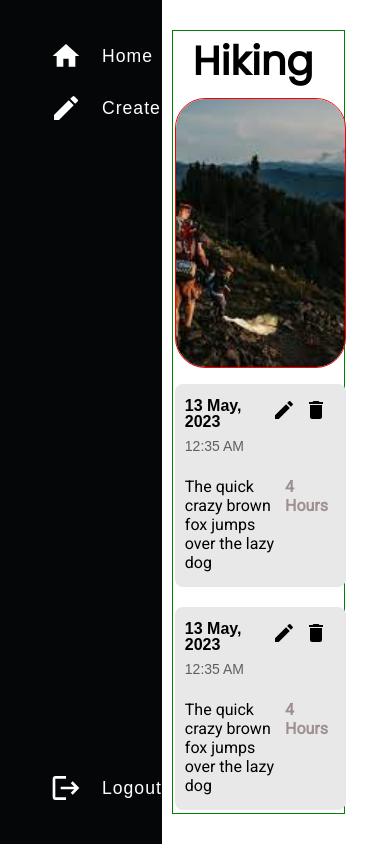
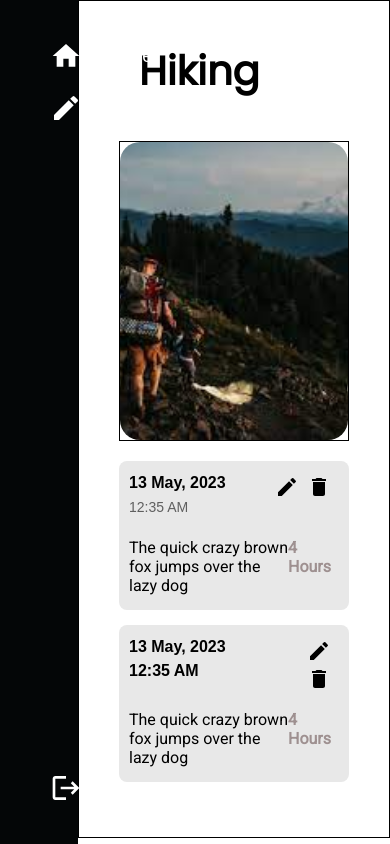
Before and after one commit to Mudabir-NaQvi/Exercise-Tracker-Frontend, a React (Vite) app in the folder vite-project/: page /details in a window 390 px wide. Built offline with nearby package versions, Linux system fonts and the light colour scheme; no server answers.

Commit message:
Added Details card

```diff
--- a/vite-project/src/Components/Details/CardsDetails.css
+++ b/vite-project/src/Components/Details/CardsDetails.css
@@ -16,17 +16,23 @@ body {
 .main__container {
   display: flex;
   flex-direction: row;
+  height: fit-content;
+  margin-bottom: 20px;
 }
 /* side bar container */
 .sidebar__container {
-  flex: 10%;
+  flex: 0.2;
+  position: fixed;
+  width: 20%;
 }
 /* details card */
 .details__card {
-  flex: 90%;
+  flex: 1;
   display: flex;
   flex-direction: column;
-  margin: 30px 45px;
+  border:1px solid black;
+  padding:40px;
+  margin-left: 20%;
 }
 
 /* heading card */
@@ -40,19 +46,28 @@ body {
   color: #000000;
 }
 /* image card */
+.detail__image__container{
+  max-width:500px;
+  height:300px;
+  margin:20px 0;
+  border:1px solid black;
+}
 .detail__image__container > img {
-  width: 572px;
-  height: 270px;
-  border-radius: 30px;
+  width: 100%;
+  height:100%;
+  border-radius: 20px;
   margin-bottom: 20px;
+  object-fit:cover;
 }
 /* details container */
 .details__container {
   background: #e8e8e8;
-  width: 1124px;
+  max-width:900px;
   height: auto;
   margin-bottom: 15px;
   border-radius: 8px;
+  width: 100%;
+
 }
 /* details up card */
 .detail__up__container {
@@ -71,13 +86,13 @@ body {
   line-height: 16px;
 }
 /* time in details */
-#left__time__details {
+#left__time__detail {
   font-size: 14px;
   color: #5f5f5f;
   font-weight: normal;
 }
 /* In details UP right details icons */
-.right__details {
+.right__detail {
   display: flex;
   gap: 8px;
 }
@@ -97,35 +112,3 @@ body {
   font-weight: bold;
   color: #9e9090;
 }
-/* media query */
-/*  mobile device */
-@media (max-width: 468px) {
-  .main__container {
-    display: flex;
-  }
-  .sidebar__container {
-    display:flex;
-    flex: 10%;
-    height: 579px;
-  }
-  .details__card {
-    flex: 100%;
-    margin-left: 10px;
-    width: 100%;
-    border: 1px solid green;
-  }
-  .detail__heading {
-    margin-bottom: 5px;
-  }
-  .detail__image__container > img {
-    width: 100%;
-    margin: 2px;
-    border: 1px solid red;
-  }
-  .details__container {
-    width: 100%;
-    margin: 2px;
-    margin-top: 10px;
-    margin-bottom: 10px;
-  }
-}
--- a/vite-project/src/Components/Details/CardsDetails.jsx
+++ b/vite-project/src/Components/Details/CardsDetails.jsx
@@ -30,9 +30,9 @@ const CardsDetails = () => {
             <div className="detail__up__container">
               <div className="left__detail">
                 <p>13 May, 2023</p>
-                <p id="left__time__details">12:35 AM</p>
+                <p id="left__time__detail">12:35 AM</p>
               </div>
-              <div className="right__details">
+              <div className="right__detail">
                 <div className="edit__icon">
                   <EditIcon />
                 </div>
```
